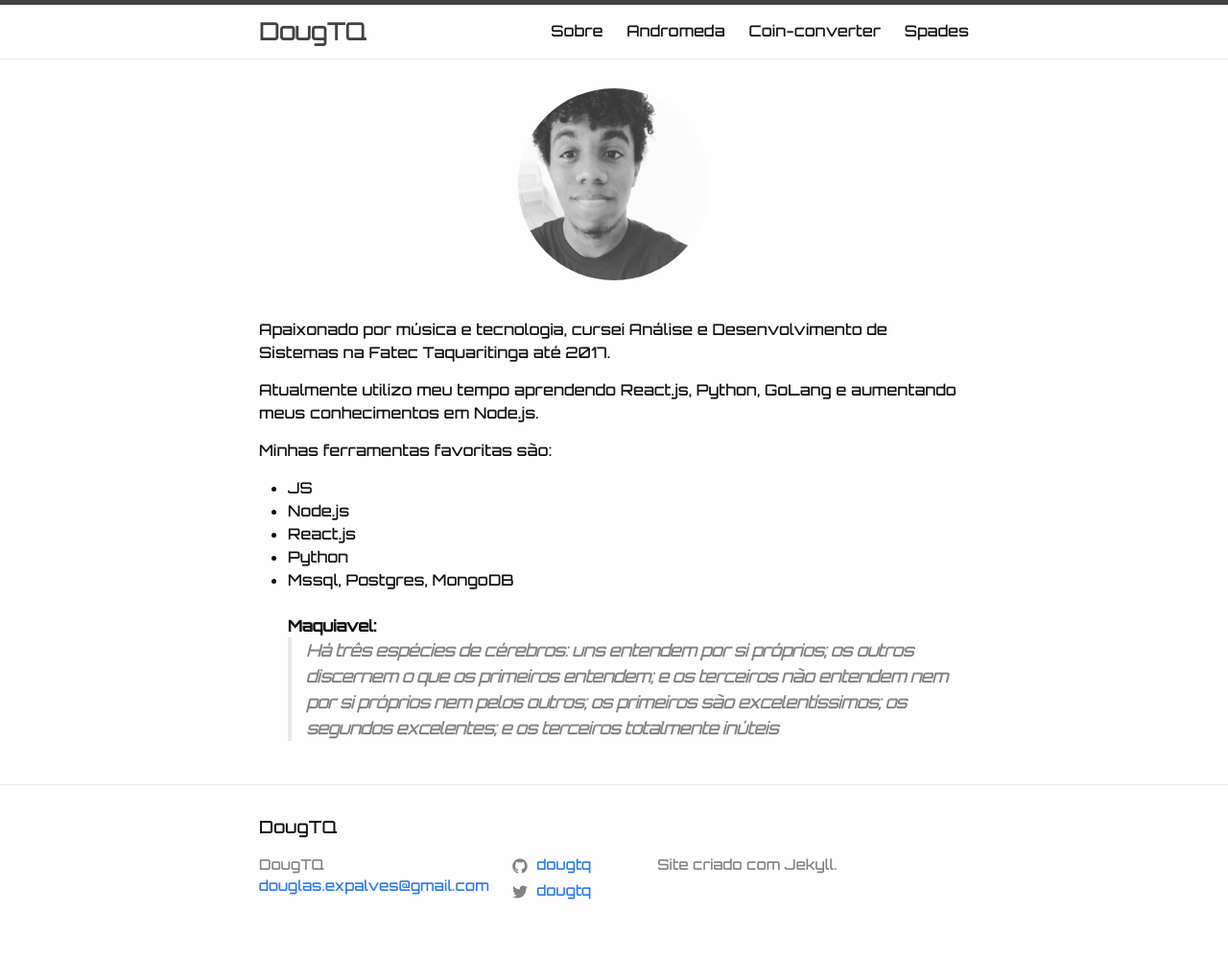
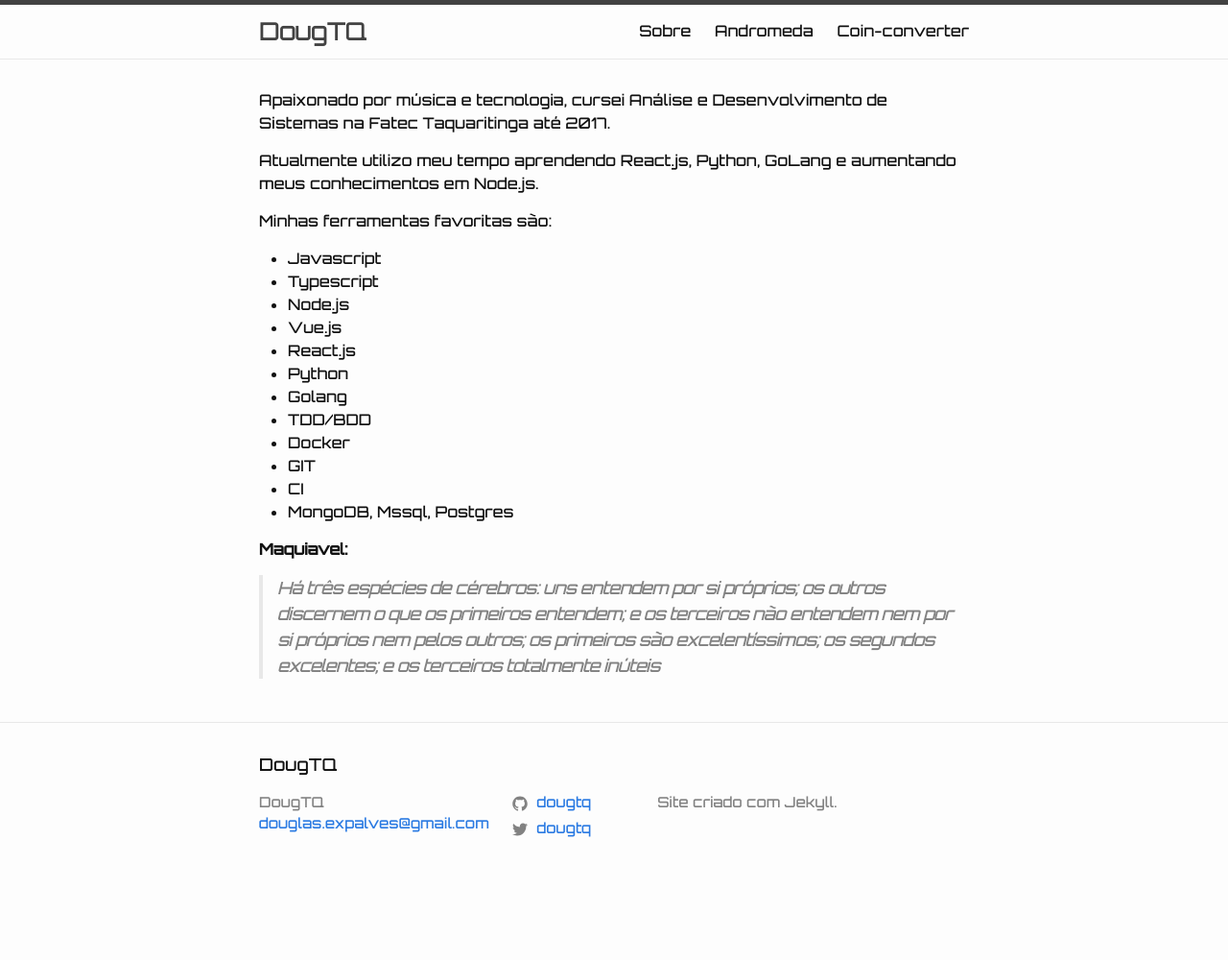
Before and after one commit to dougtq/mypage-tq, a Jekyll site: the page built from about.md, in a window 1280 px wide. Shown: the whole page at 96% size. Built offline with Jekyll 4.4.1, drawn with Linux system fonts in a browser that asks for light colours; nearby versions of some CDN libraries; some web fonts are replaced; after the commit the page ends 935 px from its top, so only the background shows below that.

Commit message:
simple update

```diff
--- a/about.md
+++ b/about.md
@@ -3,23 +3,29 @@ layout: default
 title: Sobre
 permalink: /sobre/
 ---
-
-<div align="center">
+<!-- <div align="center">
   <img class="img-fluid profile" src="/assets/profile.jpg">
 </div>
-<br />
+<br /> -->
 
  Apaixonado por música e tecnologia, cursei Análise e Desenvolvimento de Sistemas na Fatec Taquaritinga até 2017.
 
  Atualmente utilizo meu tempo aprendendo React.js, Python, GoLang e aumentando meus conhecimentos em Node.js.
 
  Minhas ferramentas favoritas são:
-  - JS
+  - Javascript
+  - Typescript
   - Node.js
+  - Vue.js
   - React.js
   - Python
-  - Mssql, Postgres, MongoDB
-<br>
-<br>
+  - Golang
+  - TDD/BDD
+  - Docker
+  - GIT
+  - CI
+  - MongoDB, Mssql, Postgres
+
+
 **Maquiavel:**
 > Há três espécies de cérebros: uns entendem por si próprios; os outros discernem o que os primeiros entendem; e os terceiros não entendem nem por si próprios nem pelos outros; os primeiros são excelentíssimos; os segundos excelentes; e os terceiros totalmente inúteis
```
Also changed, not shown: spades.md (deleted, +0 -24 lines).
